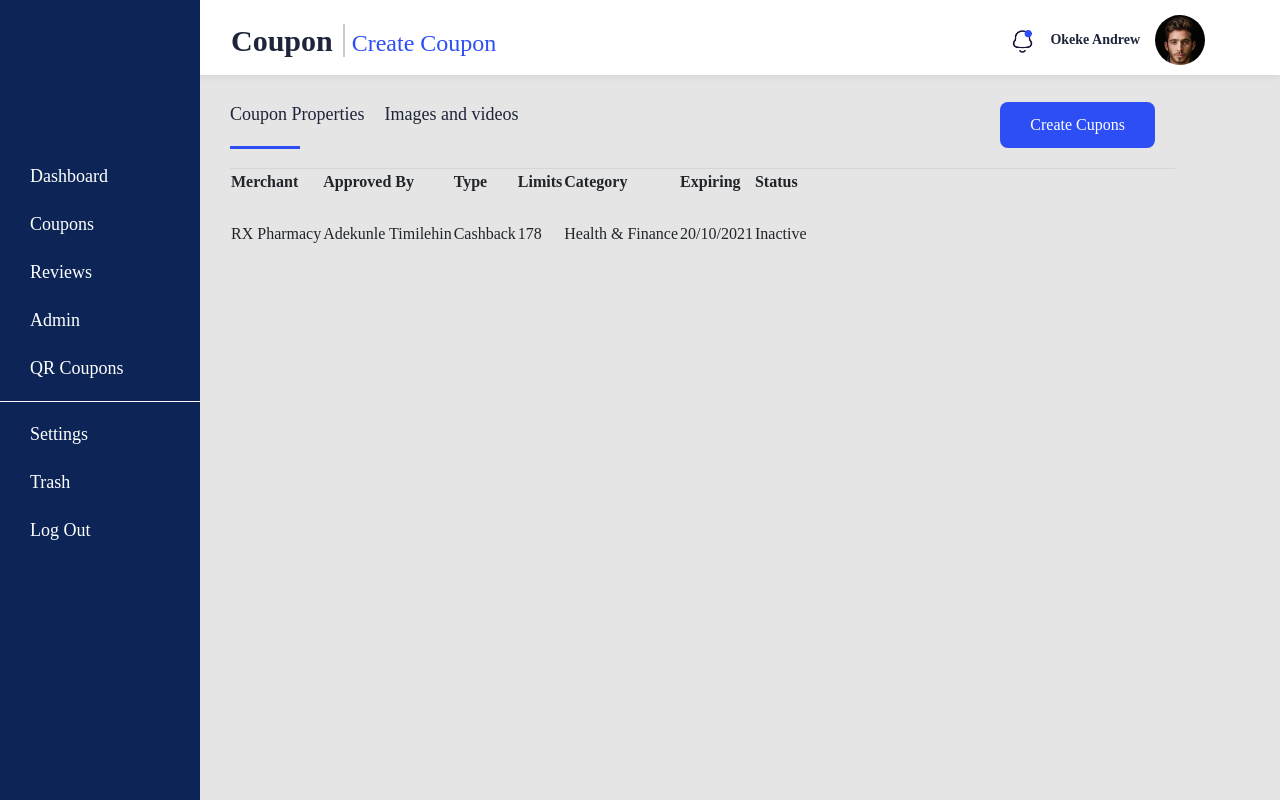
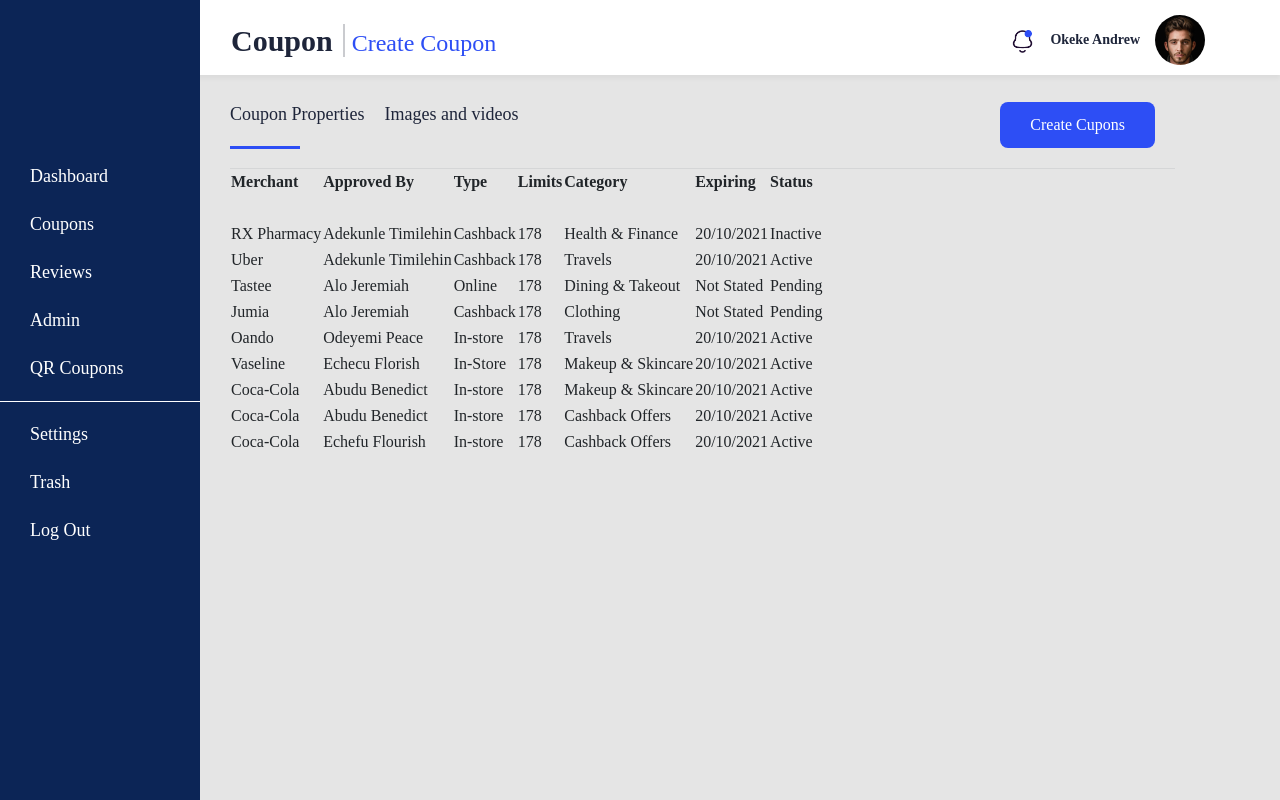
Before and after one commit to codeuiandy/tokenfy, a React (Create React App) app: page /cupons in a window 1280 px wide. Built offline with nearby package versions, Linux system fonts and the light colour scheme.

Commit message:
Modified table data

```diff
--- a/src/Components/Compons/coupon_table.jsx
+++ b/src/Components/Compons/coupon_table.jsx
@@ -1,4 +1,4 @@
-import React,{useState} from 'react';
+import React from 'react';
 import {useTable} from 'react-table';
 
 export default function Coupon_table() {
@@ -12,6 +12,78 @@
                 Category:'Health & Finance',
                 expiryDate:'20/10/2021',
                 status:'Inactive'
+            },
+            {
+                merchant:'Uber',
+                approvalID:'Adekunle Timilehin',
+                type:'Cashback',
+                Limits:178,
+                Category:'Travels',
+                expiryDate:'20/10/2021',
+                status:'Active'
+            },
+            {
+                merchant:'Tastee',
+                approvalID:'Alo Jeremiah',
+                type:'Online',
+                Limits:178,
+                Category:'Dining & Takeout',
+                expiryDate:'Not Stated',
+                status:'Pending'
+            },
+            {
+                merchant:'Jumia',
+                approvalID:'Alo Jeremiah',
+                type:'Cashback',
+                Limits:178,
+                Category:'Clothing',
+                expiryDate:'Not Stated',
+                status:'Pending'
+            },
+            {
+                merchant:'Oando',
+                approvalID:'Odeyemi Peace',
+                type:'In-store',
+                Limits:178,
+                Category:'Travels',
+                expiryDate:'20/10/2021',
+                status:'Active'
+            },
+            {
+                merchant:'Vaseline',
+                approvalID:'Echecu Florish',
+                type:'In-Store',
+                Limits:178,
+                Category:'Makeup & Skincare',
+                expiryDate:'20/10/2021',
+                status:'Active'
+            },
+            {
+                merchant:'Coca-Cola',
+                approvalID:'Abudu Benedict',
+                type:'In-store',
+                Limits:178,
+                Category:'Makeup & Skincare',
+                expiryDate:'20/10/2021',
+                status:'Active'
+            },
+            {
+                merchant:'Coca-Cola',
+                approvalID:'Abudu Benedict',
+                type:'In-store',
+                Limits:178,
+                Category:'Cashback Offers',
+                expiryDate:'20/10/2021',
+                status:'Active'
+            },
+            {
+                merchant:'Coca-Cola',
+                approvalID:'Echefu Flourish',
+                type:'In-store',
+                Limits:178,
+                Category:'Cashback Offers',
+                expiryDate:'20/10/2021',
+                status:'Active'
             },
         ],
         []
```
